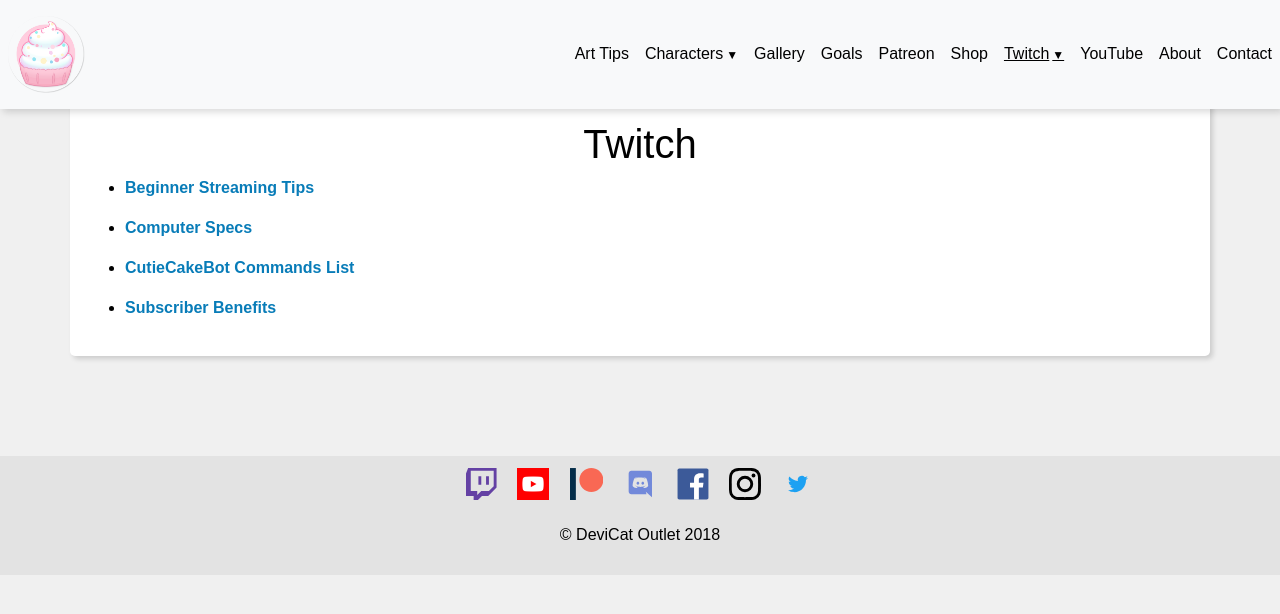
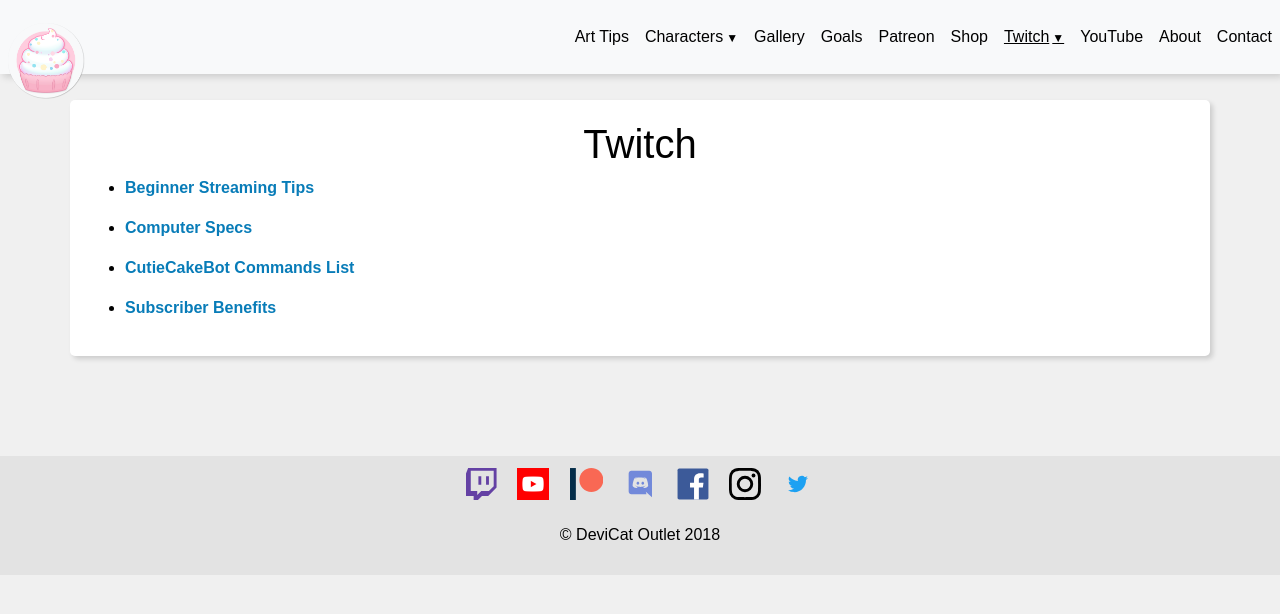
Before and after one commit to DeviCatOutlet/devicatoutlet.github.io, a Jekyll site: the page built from twitch.md, in a window 1280 px wide. Shown: the top 614 px of the page. Built offline with Jekyll 4.4.1, drawn with Linux system fonts in a browser that asks for light colours; our own code applies the rules of GitHub Pages for plain Markdown files.

Commit message:
Pull the negmarginning out to top level

```diff
--- a/css/main.css
+++ b/css/main.css
@@ -278,6 +278,9 @@ nav a {
 nav > a, nav > .nav-menucontainer {
 	padding: .5rem;
 }
+nav > .keep {
+	margin-bottom: -3rem; /* Let the Home button drift below its frame a bit */
+}
 /* Below 822px of width, collapse to Raptor Mode */
 @media (max-width: 822px)
 {
@@ -295,7 +298,6 @@ nav > a, nav > .nav-menucontainer {
 		display: block;
 		position: absolute;
 		left: calc(50% - 77px / 2);
-		margin-bottom: -3rem;
 	}
 	nav > a, nav > .nav-menucontainer {
 		display: none;
```
